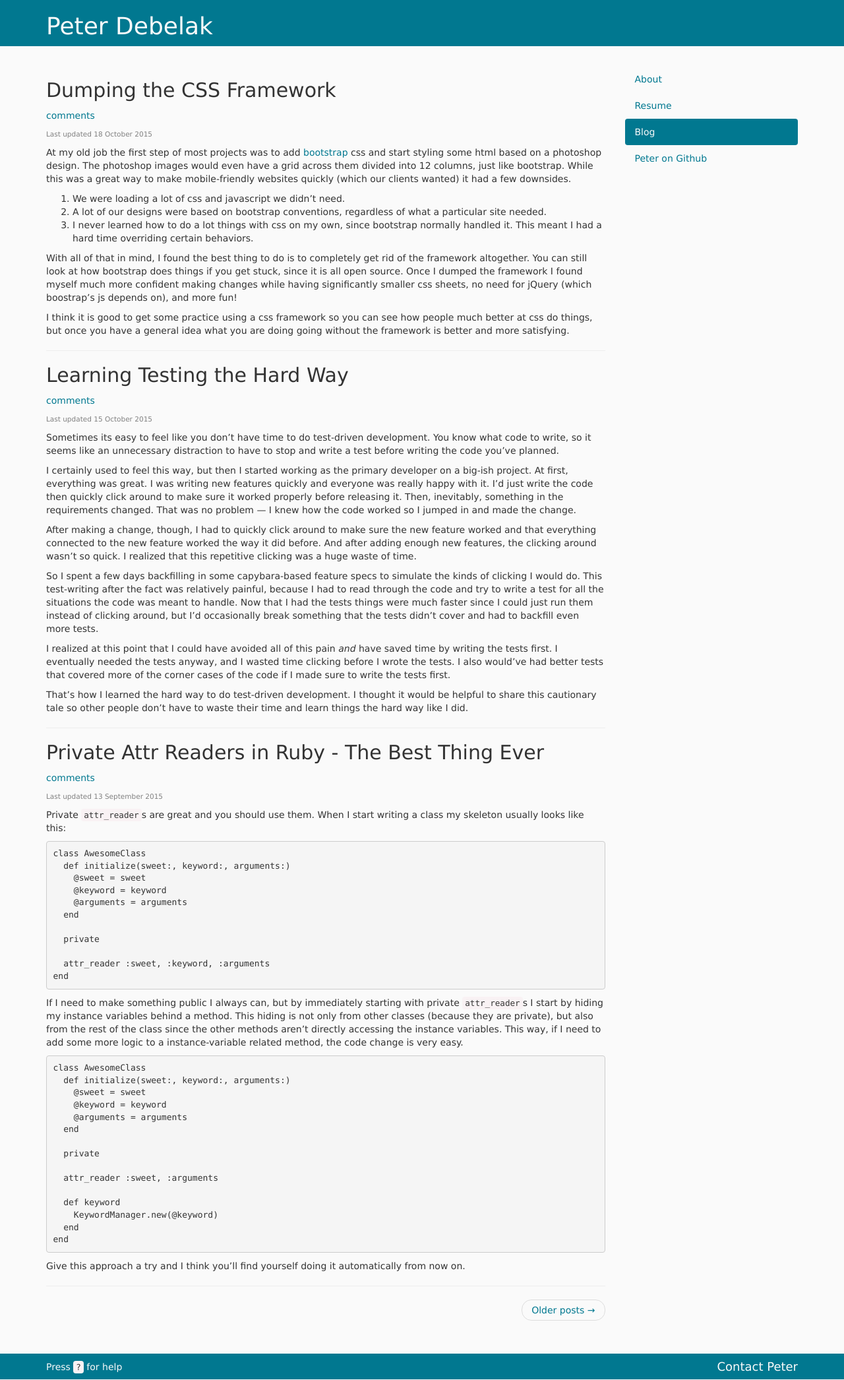
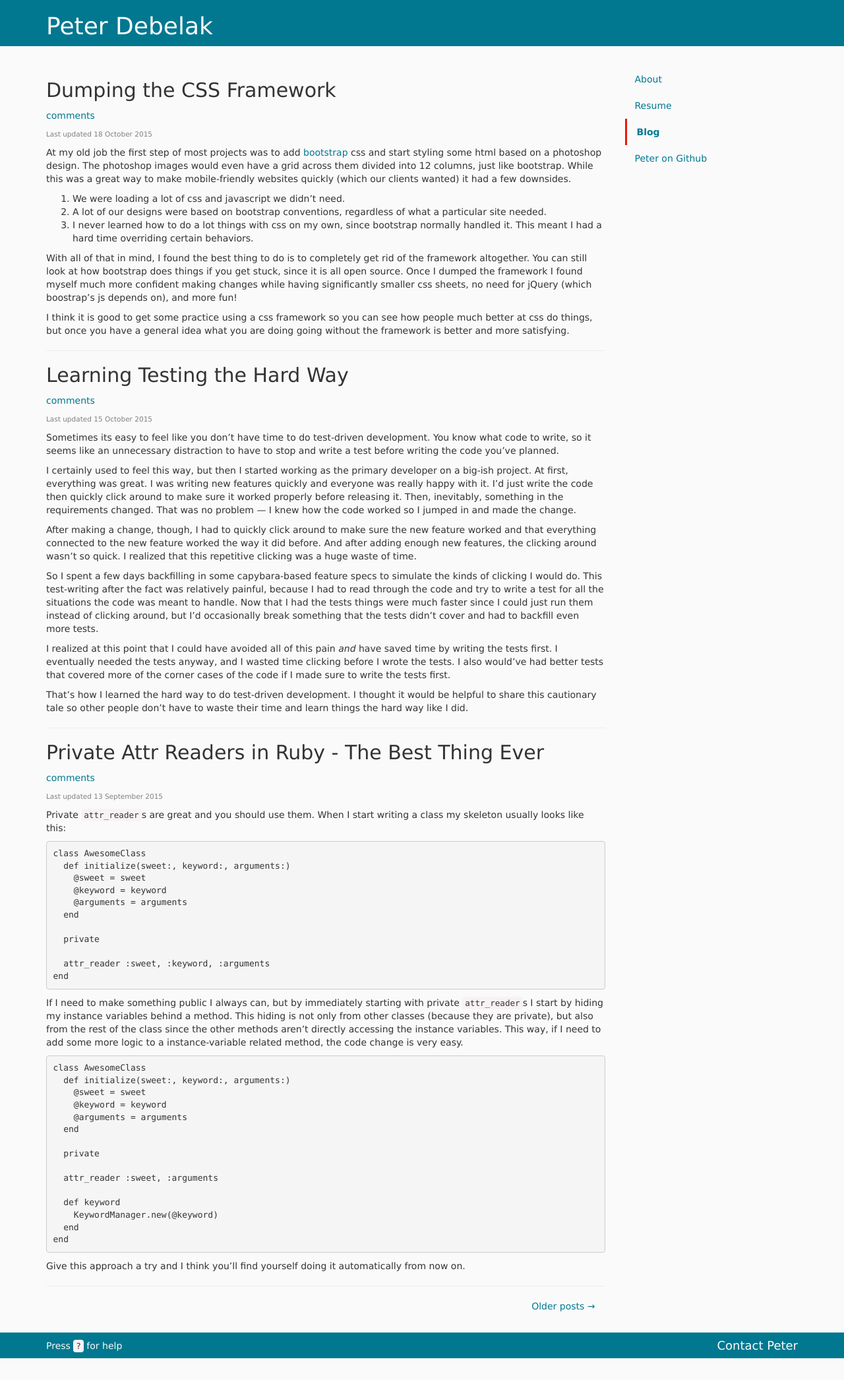
Before and after one commit to pdebelak/peterdebelak.com, a Jekyll site: the page built from blog/index.html, in a window 1280 px wide. Shown: the whole page at 66% size. Built offline with Jekyll 4.4.1, drawn with Linux system fonts in a browser that asks for light colours; the list of posts is cut into pages by our own code; comment, search, counter and statistics services are not loaded; after the commit the page ends 2060 px from its top, so only the background shows below that.

Commit message:
Styling overhaul

```diff
--- a/css/_blog.scss
+++ b/css/_blog.scss
@@ -3,14 +3,9 @@
   margin: 20px 0;
   list-style: none;
   text-align: center;
-  overflow: auto;
   li {
-    display: inline;
     a {
-      display: inline-block;
-      padding: 5px 14px;
-      background-color: $body-bg;
-      border: 1px solid #ddd;
+      padding: 10px 15px;
       border-radius: 15px;
       @include pill-hover();
     }
--- a/css/_layout.scss
+++ b/css/_layout.scss
@@ -1,12 +1,12 @@
-* {
-  box-sizing: border-box;
-}
-
-*:before,
-*:after {
-  box-sizing: border-box;
-}
-
+// * {
+//   box-sizing: border-box;
+// }
+//
+// *:before,
+// *:after {
+//   box-sizing: border-box;
+// }
+//
 html {
   font-size: 10px;
   -webkit-tap-highlight-color: rgba(0,0,0,0);
--- a/css/_variables.scss
+++ b/css/_variables.scss
@@ -1,5 +1,6 @@
 // colors
 $brand-primary: #017890;
+$brand-secondary: #ea1600;
 $gray-base: #000;
 $gray-dark: lighten($gray-base, 20%);
 $gray-light: lighten($gray-base, 46.7%);
--- a/css/main.scss
+++ b/css/main.scss
@@ -1,7 +1,7 @@
 ---
 ---
 
-// Most of this css is taken from bootstrap getbootstrap.com
+// A lot of this css is taken from bootstrap getbootstrap.com
 @import "_mixins";
 @import "_variables";
 @import "_typography";
--- a/css/mixins/_custom.scss
+++ b/css/mixins/_custom.scss
@@ -17,15 +17,18 @@
       a {
         color: $brand-primary;
         padding: 10px 15px;
-        border-radius: 4px;
         display: block;
         text-decoration: none;
         @include pill-hover();
       }
       &.active {
         a, a:hover, a:focus {
-          color: $body-bg;
-          background-color: $brand-primary;
+          font-weight: 700;
+          border-bottom: 3px solid $brand-secondary;
+          @media(min-width: $small-computer-size) {
+            border-left: 3px solid $brand-secondary;
+            border-bottom: 0;
+          }
         }
       }
     }
--- a/css/mixins/_grid.scss
+++ b/css/mixins/_grid.scss
@@ -18,6 +18,7 @@ $large-computer-size: 1200px;
 }
 
 @mixin col($percent, $min-width: $tablet-size) {
+  box-sizing: border-box;
   padding-right: $gutter-width;
   padding-left: $gutter-width;
   @media(min-width: $min-width) {
@@ -33,19 +34,16 @@ $large-computer-size: 1200px;
 }
 
 @mixin container() {
+  box-sizing: border-box;
+  margin-left: auto;
   margin-right: auto;
-  margin-left: auto;
+  padding-right: $gutter-width;
   padding-left: $gutter-width;
-  padding-right: $gutter-width;
   @include clearfix();
 }
 
 @mixin main() {
-  padding-right: $gutter-width;
-  padding-left: $gutter-width;
-  margin-right: auto;
-  margin-left: auto;
-  @include clearfix();
+  @include container();
   @media (min-width: $tablet-size) {
     width: 750px;
   }
```
